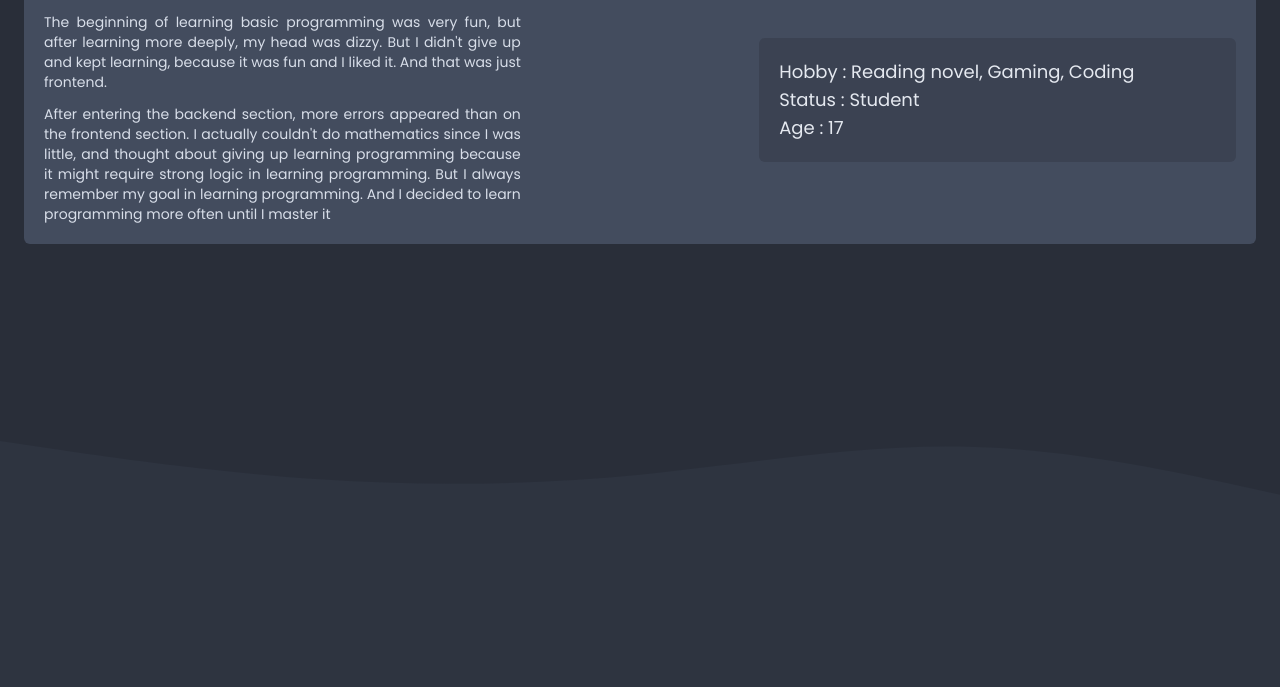
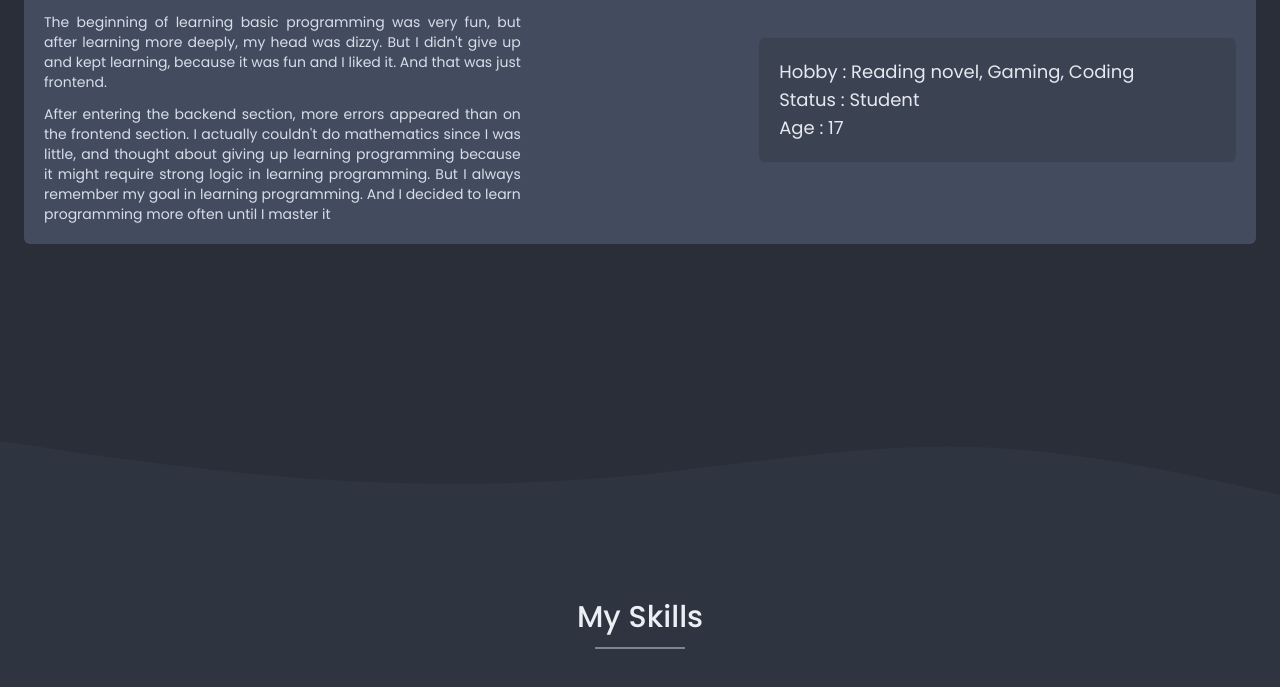
Before and after one commit to FagamBy/Portofolio, a React (Vite) app: page / in a window 1280 px wide. Shown: the part 806-1493 px from the top of the page. Built offline with nearby package versions, Linux system fonts and the light colour scheme.

Commit message:
upd: skills text

```diff
--- a/src/constants/index.js
+++ b/src/constants/index.js
@@ -8,7 +8,7 @@ export const navLinks = [
     title: "About",
   },
   {
-    id: "Skills",
+    id: "skills",
     title: "Skills",
   },
   {
--- a/src/pages/Skills.jsx
+++ b/src/pages/Skills.jsx
@@ -1,15 +1,23 @@
-import React from 'react'
+import React from "react";
 
 const Skills = () => {
   return (
     <div className="bg-[#2e3440] flex flex-col">
-        <div id="skills" className="spacer layer2 flex items-center justify-start px-6"></div>
+      <div
+        className="spacer layer2 flex items-center justify-start px-6"
+      >
+      </div>
 
-        <div className="min-h-[60vh] w-full">
+      <div id="skills" className="min-h-[60vh] w-full">
+        <div className="flex justify-center">
+          <div className="flex flex-col items-center space-y-3">
+            <h1 className="text-3xl text-[#ECEFF4] font-medium">My Skills</h1>
+            <div className="w-[90px] py-[1px] bg-[#808691]"></div>
+          </div>
+        </div>
+      </div>
+    </div>
+  );
+};
 
-        </div>
-    </div>
-  )
-}
-
-export default Skills
+export default Skills;
```
